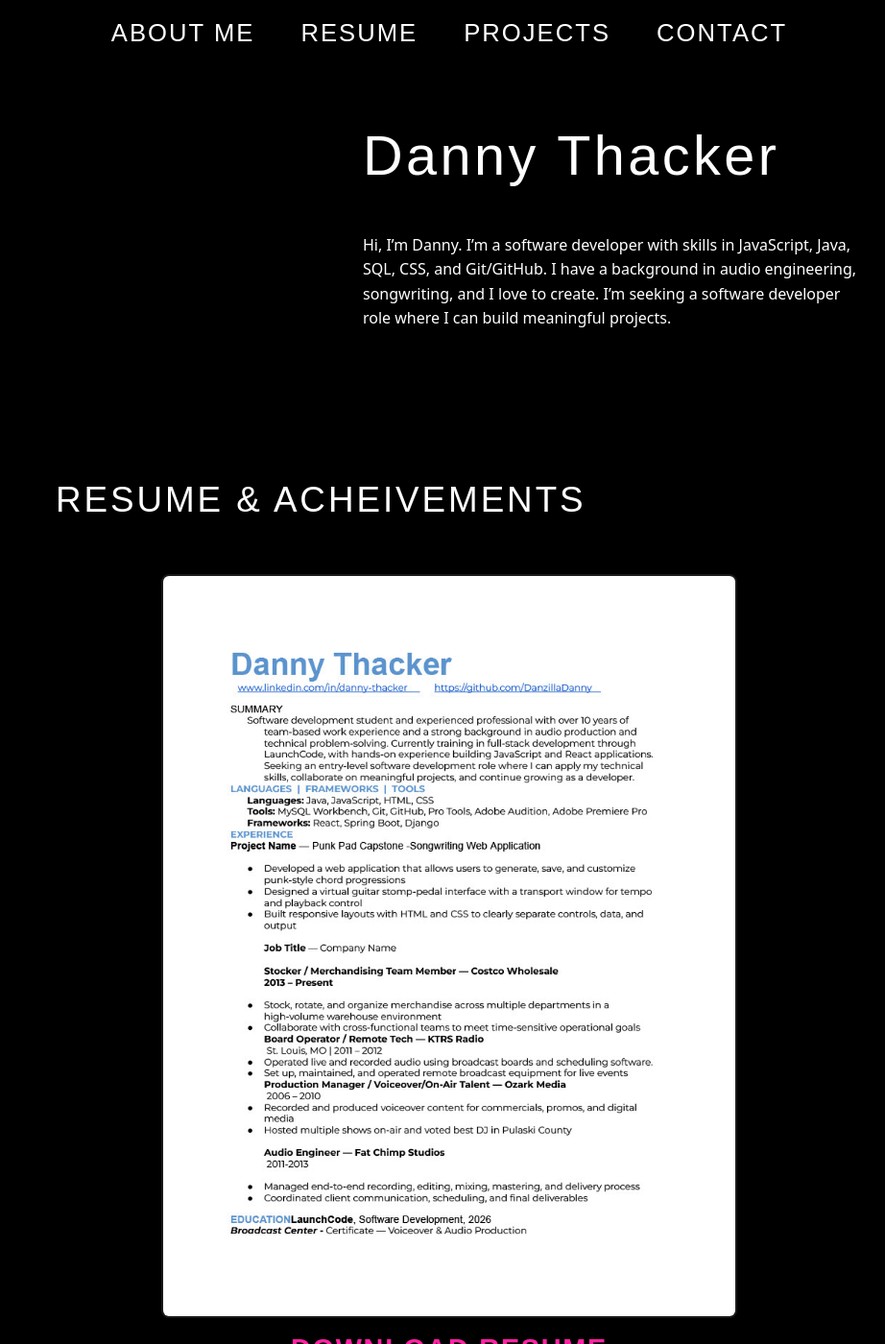
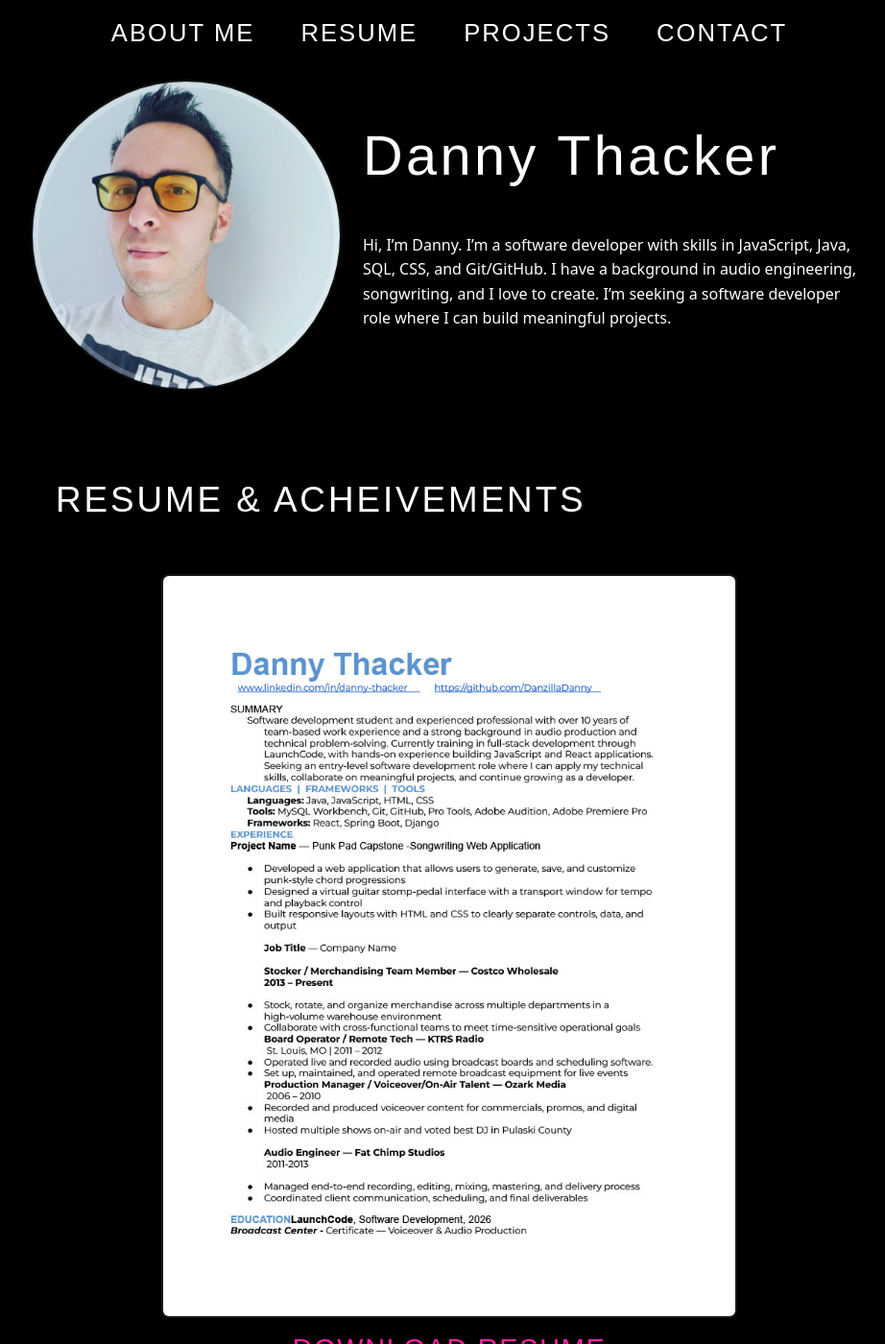
Before and after one commit to DanzillaDanny/DanzillaDanny.github.io, a Jekyll site: the page built from index.md, in a window 1280 px wide and 1400 px high. Shown: the whole window at 96% size, without its empty margins (172-1094 px from the left). Built offline with Jekyll 4.4.1, drawn with Linux system fonts in a browser that asks for light colours.

Commit message:
css fixes to animation and profile pic

```diff
--- a/assets/index.css
+++ b/assets/index.css
@@ -8,6 +8,17 @@
 
 * {
     box-sizing: border-box;
+}
+
+@keyframes slideInLeft {
+  from {
+    opacity: 0;
+    transform: translateX(-18px);
+  }
+  to {
+    opacity: 1;
+    transform: translateX(0);
+  }
 }
 
 body {
@@ -158,10 +169,9 @@ body {
   opacity: 1;
 }
 
-.profile-pic{
+.profile-pic {
   width: 100%;
   max-width: 320px;
-  height: auto;
   aspect-ratio: 1;
   border-radius: 50%;
   object-fit: cover;
@@ -174,19 +184,16 @@ body {
     0 10px 20px rgba(0,0,0,0.6),
     0 0 0 2px rgba(255,255,255,0.08);
 
-
   opacity: 0;
   animation: slideInLeft 560ms ease-out forwards;
   animation-delay: 220ms;
 }
-
 .profile-pic {
   cursor: pointer;
 }
 
 .profile-pic:hover {
   transform: scale(1.02);
-  transition: transform 160ms ease-out;
 }
 
 .resume-card,
@@ -220,7 +227,7 @@ body {
     font-size: clamp(1.4rem, 5vw, 1.8rem);
     text-transform: uppercase;
     letter-spacing: 0.06em;
-    font-weight: 900;
+    font-weight: 400;
     color: var(--accent-color);
     margin-top: 0.5rem;
 }
```
